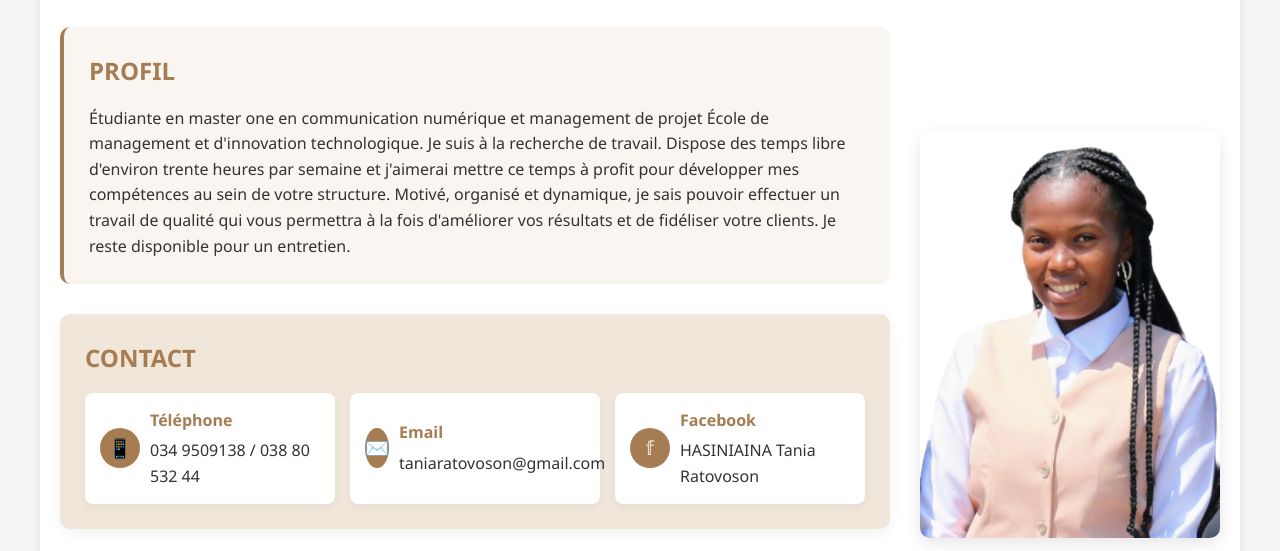
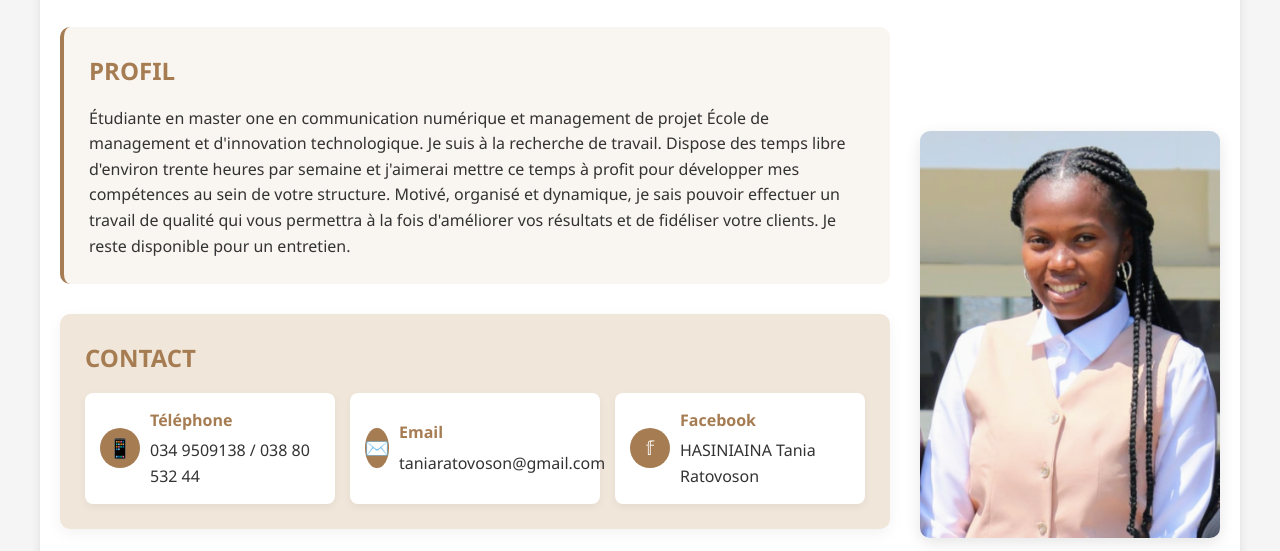
Before and after one commit to Rabeveloniaina/Tania, a plain HTML site: page index.html in a window 1280 px wide. Shown: the part 249-800 px from the top of the page. Drawn offline with Linux system fonts and the light colour scheme.

Commit message:
Update index.html

```diff
--- a/index.html
+++ b/index.html
@@ -91,7 +91,7 @@
             </div>
           </div>
           <div class="about-image">
-            <img src="img/profil.png" alt="Hasiniaina Tania Ratovoson" />
+            <img src="img/profil.jpeg" alt="Hasiniaina Tania Ratovoson" />
           </div>
         </div>
       </section>
```
